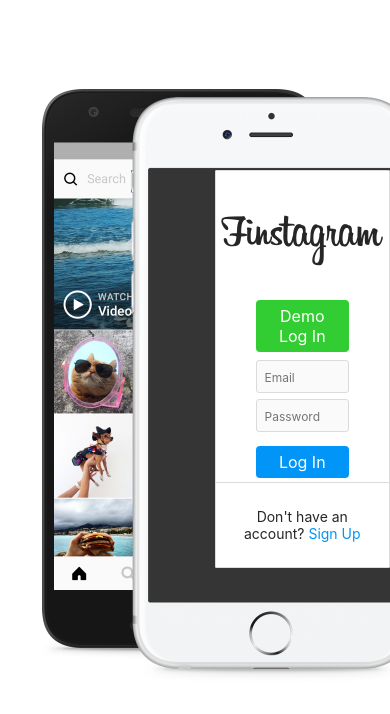
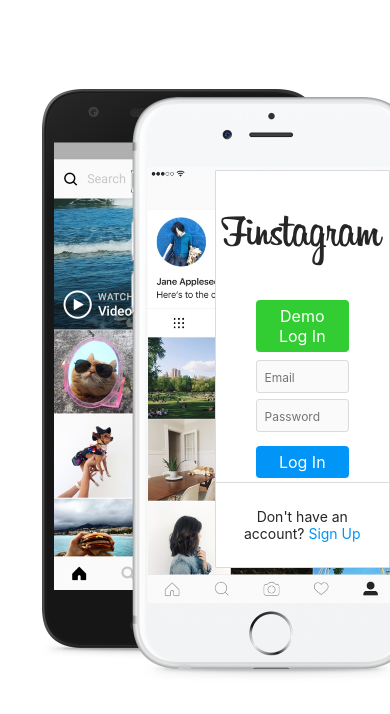
Before and after one commit to SamanthaBJimenez/my-ig, a React (Create React App) app in the folder frontend/: page / in a window 390 px wide. Shown: the top 714 px of the page. Built offline with nearby package versions, Linux system fonts and the light colour scheme; no server answers; a web font is replaced by a local one.

Commit message:
complete login/signup iphone css

```diff
--- a/frontend/src/components/LogIn.js
+++ b/frontend/src/components/LogIn.js
@@ -6,6 +6,7 @@ import ig_logo from '../ImgFiles/ig_logo.png';
 import appStore_logo from '../ImgFiles/appStoreIcon.png';
 import googlePlay_logo from '../ImgFiles/googlePlayIcon.png';
 import iphone from './../ImgFiles/iphone.png';
+import iphoneBack from './../ImgFiles/iphoneBack.jpg';
 
 export default function LogIn() {
   const [email, setEmail] = useState("");
@@ -39,6 +40,8 @@ export default function LogIn() {
     <div className="mainDiv">
             <div className="logIn">
                 <img className="iphoneImg" src={iphone}/>
+                <img className="iphoneBack" src={iphoneBack} width="461" height="821"></img>
+
                 <div className="topDivLogIn">
                     {/* <img className='igImg_login' src={ig_logo} alt='instagram_logo'/> */}
                     <p className="finstaTitle" >Finstagram</p>
--- a/frontend/src/components/SignUp.js
+++ b/frontend/src/components/SignUp.js
@@ -8,6 +8,8 @@ import ig_logo from '../ImgFiles/ig_logo.png';
 import appStore_logo from '../ImgFiles/appStoreIcon.png';
 import googlePlay_logo from '../ImgFiles/googlePlayIcon.png';
 import iphone from './../ImgFiles/iphone.png';
+import iphoneBack from './../ImgFiles/iphoneBack.jpg';
+
 
 export default function SignUp() {
     const [email, setEmail] = useState("");
@@ -36,6 +38,7 @@ export default function SignUp() {
 
         <div className="signUp">
         <img className="iphoneImg" src={iphone}/>
+        <img className="iphoneBack" src={iphoneBack} width="461" height="821"></img>
 
             <div className="topDiv">
                 {/* <img className='igImg_signup' src={ig_logo} alt='instagram_logo'/> */}
--- a/frontend/src/css/LogIn.css
+++ b/frontend/src/css/LogIn.css
@@ -298,3 +298,13 @@
     /* margin-right: -15px; */
     align-self: start;
     }
+
+    .iphoneBack {
+        height: 436px;
+    left: 148px;
+    /* opacity: 0; */
+    position: absolute;
+    top: 95px;
+    /* visibility: hidden; */
+    width: 247px;
+    }
--- a/frontend/src/css/SignUp.css
+++ b/frontend/src/css/SignUp.css
@@ -346,3 +346,13 @@ text-align: center;
     /* margin-right: -15px; */
     align-self: start;
     }
+
+    .iphoneBack {
+        height: 436px;
+    left: 148px;
+    /* opacity: 0; */
+    position: absolute;
+    top: 95px;
+    /* visibility: hidden; */
+    width: 247px;
+    }
```
Also changed, not shown: frontend/src/ImgFiles/iphoneBack.jpg (added).
